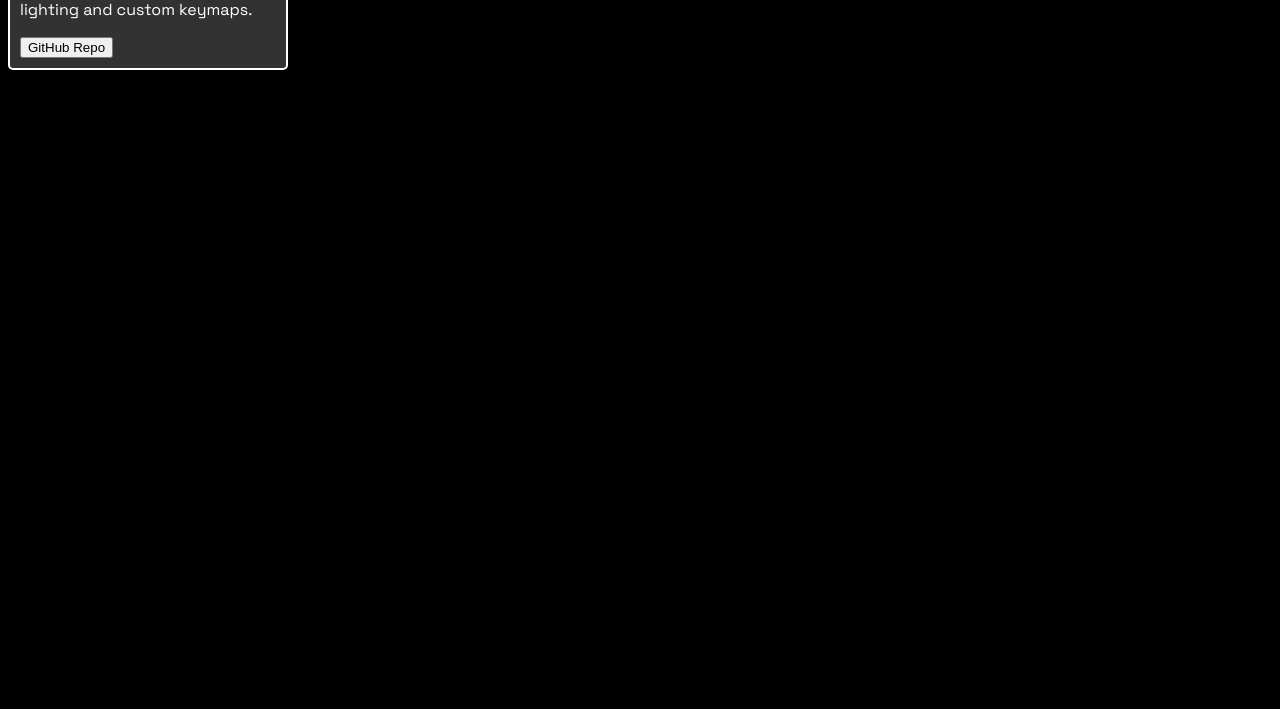
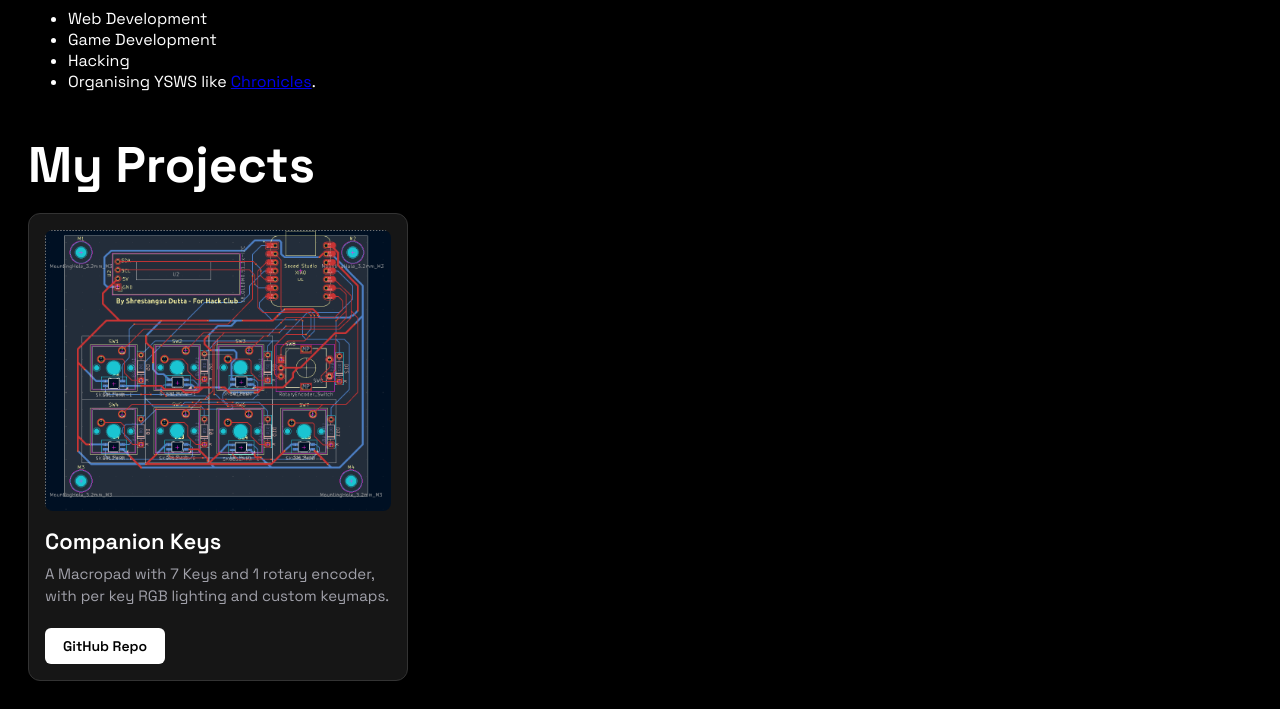
Before and after one commit to CreatorPoints/MyPersonalWebsite, a plain HTML site: page index.html in a window 1280 px wide. Shown: the part 729-1438 px from the top of the page. Before the commit the page ends 807 px from the top, so only its background shows below. Drawn offline with Linux system fonts and the light colour scheme.

Commit message:
There, much better!

```diff
--- a/index.html
+++ b/index.html
@@ -17,6 +17,8 @@
             <p>I am Shrestangsu Dutta, a 15 year old kid who is obsessed with games and technology. I live in West Bengal, India, and currently a Hackclubber!</p>
         </div>
         <div class="likings">
+            <img src="https://avatars.githubusercontent.com/u/212006361?v=4" alt="CreatorPoints" width="200" height="200">
+            <div>
                 <h2>What I Love</h2>
                 <ul>
                     <li>Playing Rhythmn and Action games.</li>
@@ -24,6 +26,7 @@
                     <li>Hacking... HAHAHA</li>
                     <li>Playing football.</li>
                 </ul>
+            </div>
         </div>
         <div class="experience">
             <h2>My Experience</h2>
@@ -39,9 +42,10 @@
             <h2>My Projects</h2>
             <div class="project-container">
                 <div class="ckeys">
+                    <img src="ckeys.png" alt="Companion Keys Pic">
                     <h3>Companion Keys</h3>
                     <p>A Macropad with 7 Keys and 1 rotary encoder, with per key RGB lighting and custom keymaps.</p>
-                    <button class="ckeys-b">GitHub Repo</button>
+                    <button>GitHub Repo</button>
                 </div>
             </div>
         </div>
--- a/style.css
+++ b/style.css
@@ -2,12 +2,99 @@ body {
     background : black;
     color : white;
     font-family: 'Space Grotesk', sans-serif;
+    padding: 20px;
+}
+
+h1 {
+    font-size: 60px;
+    margin-bottom: 5px;
+}
+
+h2 {
+    font-size: 50px;
+    margin-bottom: 5px;
+}
+
+h3 {
+    font-size: 40px;
+    margin-bottom: 5px;
+}
+
+p {
+    font-size: 20px;
+    margin-top: 1px;
+}
+
+.likings {
+    display: flex;
+    justify-content: center;
+}
+
+.project-container {
+    display: flex;
+    flex-wrap: wrap;
+    gap: 24px;
+    margin-top: 16px;
 }
 
 .ckeys {
-    border: 2px solid white;
-    background: rgb(51, 50, 50);
-    border-radius: 5px;
-    width: 256px;
-    padding: 10px;
+    background: #161616;
+    border: 1px solid #333333;
+    border-radius: 12px;
+    width: 100%;
+    max-width: 380px;
+    padding: 16px;
+    box-sizing: border-box;
+    display: flex;
+    flex-direction: column;
+    transition: border-color 0.2s ease;
 }
+
+.ckeys:hover {
+    border-color: #555555;
+}
+
+.ckeys img {
+    width: 100%;
+    height: auto;
+    border-radius: 8px;
+    display: block;
+}
+
+.ckeys h3 {
+    font-size: 22px;
+    font-weight: 600;
+    margin: 16px 0 8px 0;
+    color: #ffffff;
+}
+
+.ckeys p {
+    font-size: 15px;
+    line-height: 1.5;
+    color: #a1a1aa;
+    margin: 0 0 20px 0;
+    flex-grow: 1;
+}
+
+.ckeys button {
+    display: inline-block;
+    background: #ffffff;
+    color: #000000;
+    font-family: inherit;
+    font-size: 14px;
+    font-weight: 600;
+    padding: 9px 18px;
+    border: none;
+    border-radius: 6px;
+    cursor: pointer;
+    align-self: flex-start;
+    transition: background-color 0.15s ease;
+}
+
+.ckeys button:hover {
+    background: #e4e4e7;
+}
+
+.ckeys button:active {
+    background: #d4d4d8;
+}
```
Also changed, not shown: ckeys.png (added), pfp.jpeg (added). Lines whose indentation alone changed are shown as unchanged.
